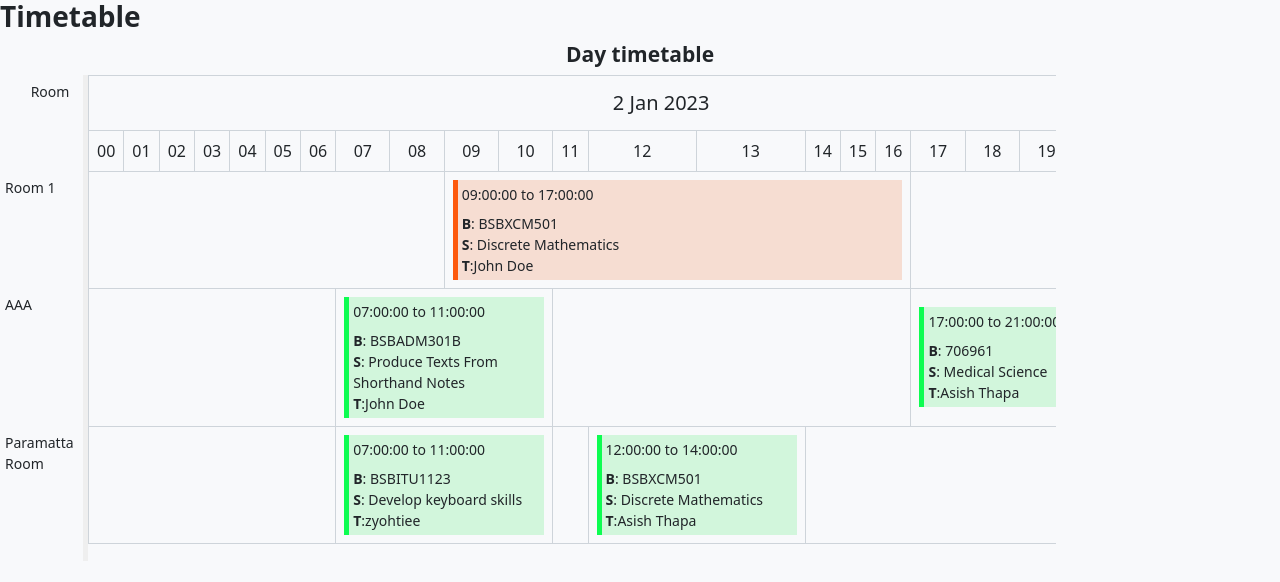
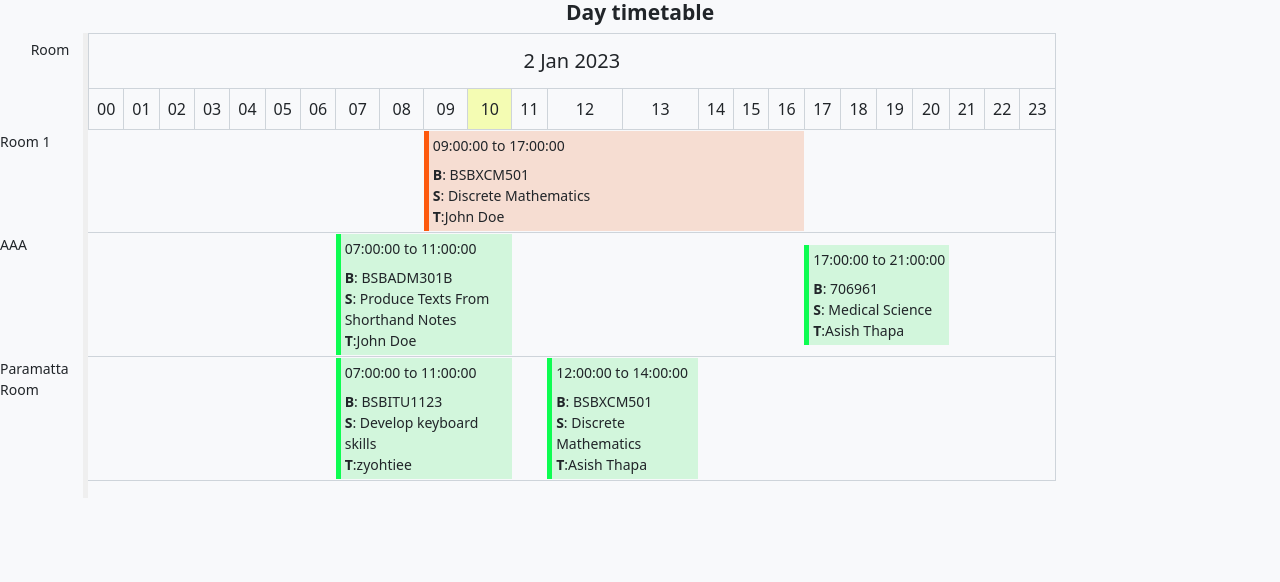
Before and after one commit to thepuskar/react-bootstrap-timetable, a React (Vite) app: page / in a window 1280 px wide. Shown: the top 582 px of the page. Built offline with nearby package versions, Linux system fonts and the light colour scheme.

Commit message:
created 2nd approach

```diff
--- a/src/App.css
+++ b/src/App.css
@@ -14,7 +14,10 @@ tr.date th.room {
 
 .timetable th,
 .timetable td {
-  padding: 1px 0;
+  padding: 1px;
+}
+.timetable td {
+  padding: 1px 0 !important;
 }
 
 .timetable th {
@@ -53,7 +56,6 @@ div.timetableouter {
 
 .eventholder {
   width: max-content;
-  min-width: 200px;
   width: 100%;
 }
 
@@ -192,3 +194,15 @@ ol.calendar li.grey {
 .currentweek {
   background-color: #f4fcb3;
 }
+
+.currentTime {
+  background-color: #f4fcb3 !important;
+  border: 1px solid #ced4da !important;
+}
+td {
+  border: none !important;
+}
+
+td:last-child {
+  border-right: 1px solid #ced4da !important;
+}
--- a/src/App.tsx
+++ b/src/App.tsx
@@ -7,8 +7,6 @@ import { DayTable } from "./components";
 function App() {
   return (
     <div className="App">
-      <h1>Timetable</h1>
-
       <h3>Day timetable</h3>
       <DayTable />
     </div>
--- a/src/components/dayTable/DayTable.tsx
+++ b/src/components/dayTable/DayTable.tsx
@@ -12,7 +12,7 @@ export const DayTable = () => {
         <div className="overflow-auto timetableouter">
           <table className="table align-middle table-bordered timetable">
             <TableHead date={date} />
-            <TableBody tableData={DAY_DATA} />
+            <TableBody headerData={date} tableData={DAY_DATA} />
           </table>
         </div>
       </div>
--- a/src/components/event/EventCard.tsx
+++ b/src/components/event/EventCard.tsx
@@ -1,13 +1,14 @@
 interface IEventProps {
   eventInfo: any;
+  style?: any;
 }
-export const EventCard = ({ eventInfo }: IEventProps) => {
+export const EventCard = ({ eventInfo, style }: IEventProps) => {
   const COLOR = ["blue", "orange", "green", "pink", "brown"];
 
   const color = COLOR[Math.floor(Math.random() * COLOR.length)];
 
   return (
-    <div className="eventholder">
+    <div className="eventholder" style={style}>
       <div className={`card ${color}`}>
         <div className="card-header p-1">
           {eventInfo?.startTime} to {eventInfo?.finishTime}
--- a/src/components/table/TableHead.tsx
+++ b/src/components/table/TableHead.tsx
@@ -3,6 +3,9 @@ import { ITableHeadDateProps } from "../../interface";
 
 export const TableHead = ({ date }: ITableHeadDateProps) => {
   const nthHours = getNthHours(date?.length);
+  const curerrentDate = new Date();
+
+  const currentTime = curerrentDate?.getHours();
 
   return (
     <thead>
@@ -17,7 +20,11 @@ export const TableHead = ({ date }: ITableHeadDateProps) => {
       <tr>
         <th></th>
         {nthHours?.map((hour, i) => (
-          <th key={hour + i} data-key={hour}>
+          <th
+            className={currentTime.toString() === hour ? "currentTime" : ""}
+            key={hour + i}
+            data-key={hour}
+          >
             {hour}
           </th>
         ))}
--- /dev/null
+++ b/src/utils/currentTime.ts
@@ -0,0 +1,3 @@
+export const curerrentDate = new Date();
+
+export const currentTime = curerrentDate?.getHours();
--- a/src/utils/index.ts
+++ b/src/utils/index.ts
@@ -2,3 +2,5 @@ export * from "./generateDays";
 export * from "./generate24HourArray";
 export * from "./formatData";
 export * from "./formatDate";
+export * from "./currentTime";
+export * from "./isEmpty";
--- /dev/null
+++ b/src/utils/isEmpty.ts
@@ -0,0 +1,24 @@
+export function isEmpty(obj: any) {
+  let hasOwnProperty = Object.prototype.hasOwnProperty;
+  // null and undefined are "empty"
+  if (obj == null) return true;
+
+  // Assume if it has a length property with a non-zero value
+  // that that property is correct.
+  if (obj.length > 0) return false;
+  if (obj.length === 0) return true;
+
+  // If it isn't an object at this point
+  // it is empty, but it can't be anything *but* empty
+  // Is it empty?  Depends on your application.
+  if (typeof obj !== "object") return true;
+
+  // Otherwise, does it have any properties of its own?
+  // Note that this doesn't handle
+  // toString and valueOf enumeration bugs in IE < 9
+  for (var key in obj) {
+    if (hasOwnProperty.call(obj, key)) return false;
+  }
+
+  return true;
+}
```
Also changed, not shown: src/components/table/TableBody.tsx (+105 -0 lines), src/utils/formatData.ts (+81 -0 lines).
